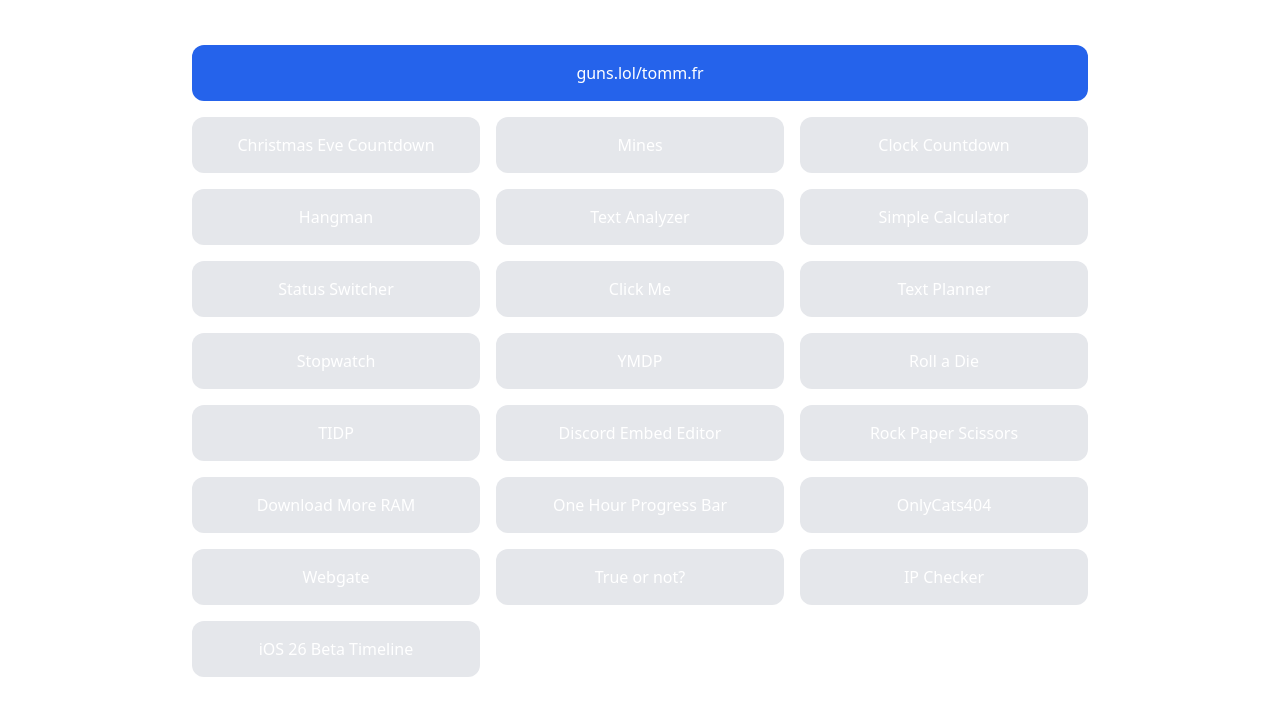
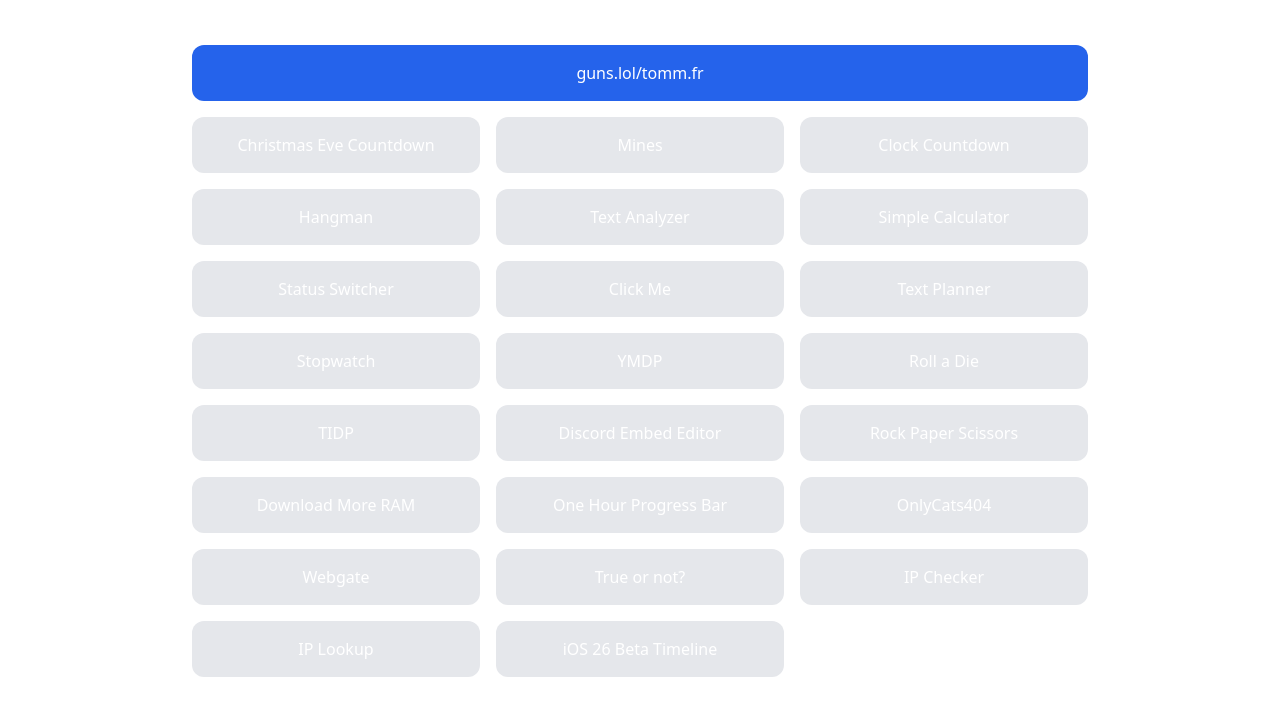
Before and after one commit to tomm101-bored/tomm101-bored.github.io, a plain HTML site: page index.html in a window 1280 px wide. Shown: the part 215-916 px from the top of the page. Drawn offline with nearby package versions, Linux system fonts and the light colour scheme.

Commit message:
Update index.html

```diff
--- a/index.html
+++ b/index.html
@@ -99,6 +99,9 @@
             <a href="https://tomm101-bored.github.io/ipchecker/" target="_blank" class="bg-gray-200 dark:bg-gray-800 rounded-xl p-4 text-center hover:bg-gray-300 dark:hover:bg-gray-700 transition">
                 IP Checker
             </a>
+               <a href="https://tomm101-bored.github.io/iplookup/" target="_blank" class="bg-gray-200 dark:bg-gray-800 rounded-xl p-4 text-center hover:bg-gray-300 dark:hover:bg-gray-700 transition">
+                IP Lookup
+            </a>
                         <a href="https://tomm101-bored.github.io/ios26beta/" target="_blank" class="bg-gray-200 dark:bg-gray-800 rounded-xl p-4 text-center hover:bg-gray-300 dark:hover:bg-gray-700 transition">
                 iOS 26 Beta Timeline
             </a>
```
